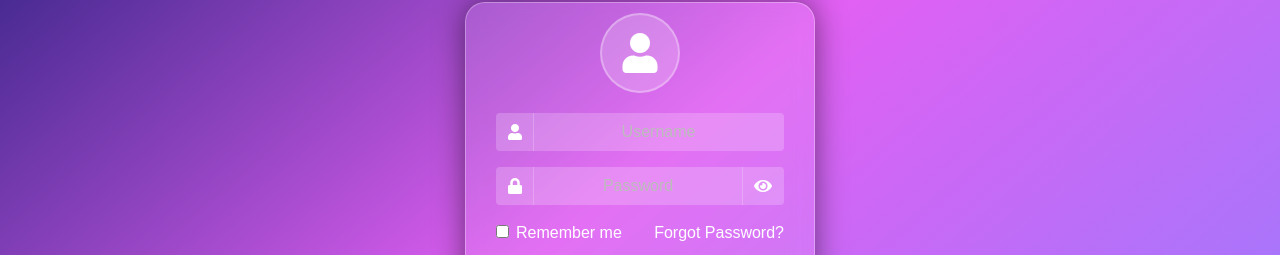
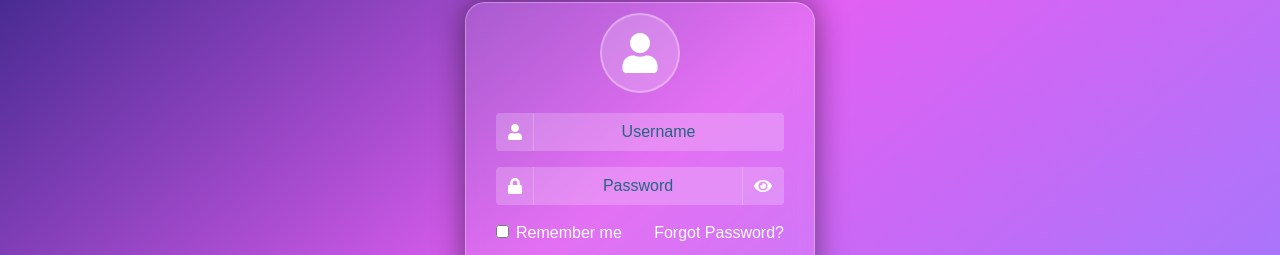
Before and after one commit to urfa-fattah/Login, a plain HTML site: page index.html in a window 1280 px wide. Shown: the part 233-488 px from the top of the page. Drawn offline with nearby package versions, Linux system fonts and the light colour scheme.

Commit message:
Update styles.css

```diff
--- a/styles.css
+++ b/styles.css
@@ -60,7 +60,7 @@ body {
 }
 
 .form-control::placeholder {
-    color: #bbb;
+    color: #246580;
     text-align: center;
 }
 
```
